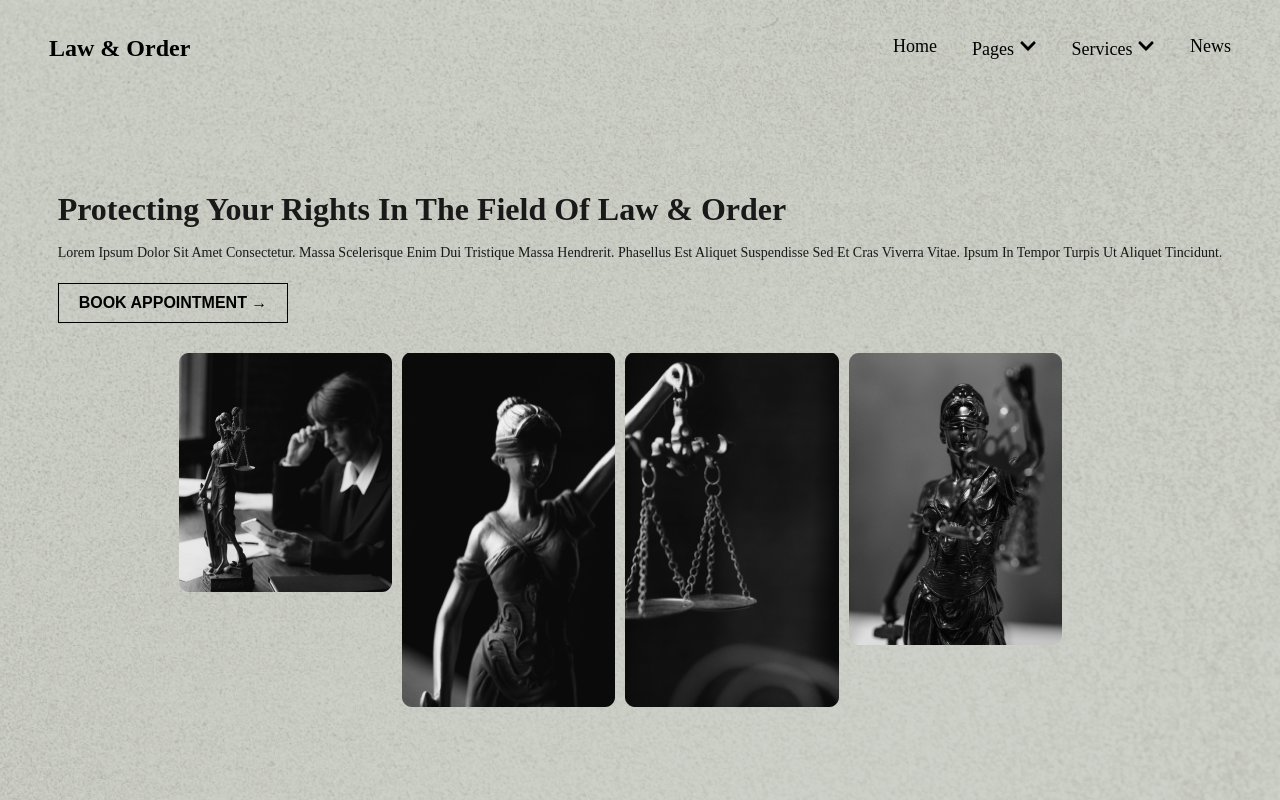
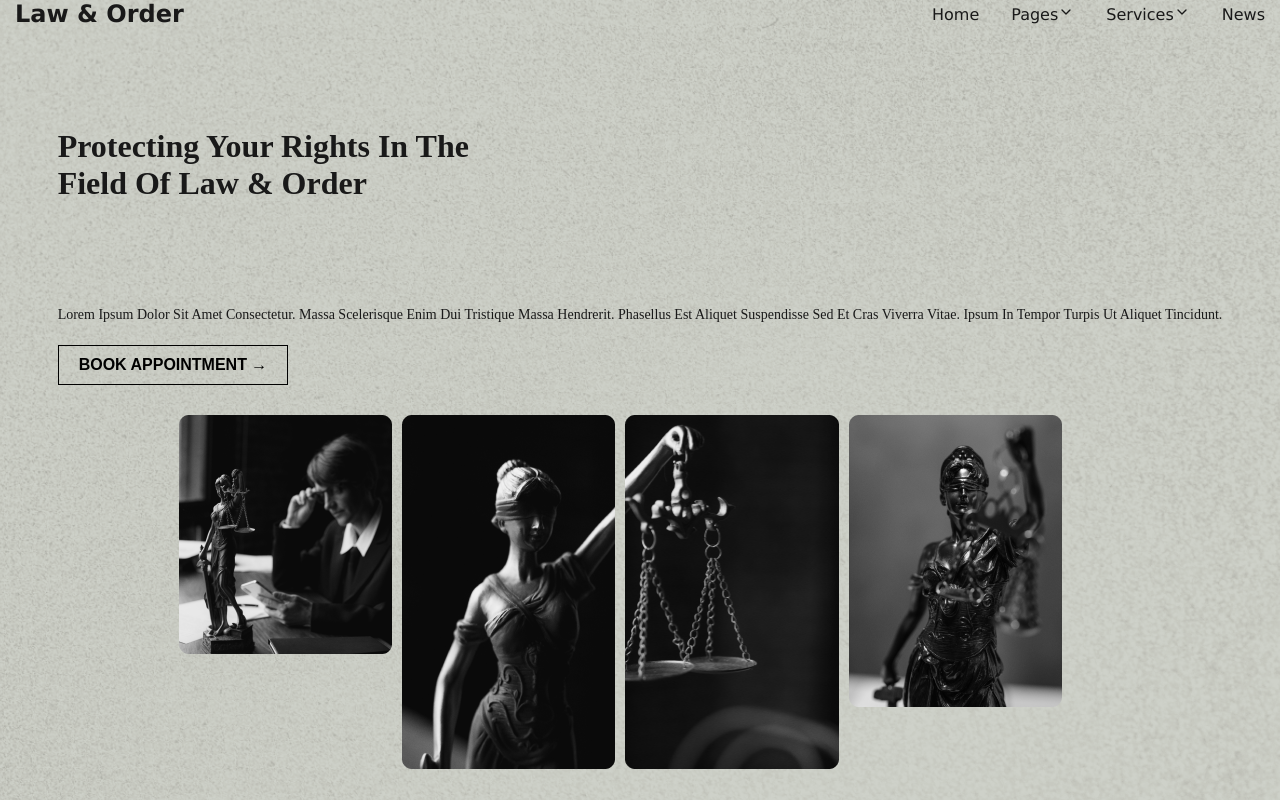
Before and after one commit to MdZaheen/Lawer-portfolio, a Next.js app: page / in a window 1280 px wide. Shown: the top 800 px of the page. Built offline with nearby package versions, Linux system fonts and the light colour scheme.

Commit message:
change in header

```diff
--- a/components/Header.js
+++ b/components/Header.js
@@ -1,56 +1,61 @@
-"use client";
-import React, { useState } from "react";
-import "../public/styles/header.css";
-import { FaChevronDown, FaChevronUp } from "react-icons/fa"; // Updated icons
+import React from 'react';
 
-const Header = () => {
-  const [pagesOpen, setPagesOpen] = useState(false);
-  const [servicesOpen, setServicesOpen] = useState(false);
+import { Search, ChevronDown } from 'lucide-react';
+import '../public/styles/header.css';
 
+function Header() {
   return (
-    <header className="header">
-      <div className="logo">Law & Order</div>
-      <nav className="nav">
-        <ul>
-          <li><a href="#" className="nav-link">Home</a></li>
-          <li
-            className="dropdown"
-            onMouseEnter={() => setPagesOpen(true)}
-            onMouseLeave={() => setPagesOpen(false)}
-          >
-            <a href="#" className="nav-link">
-              Pages {pagesOpen ? <FaChevronUp /> : <FaChevronDown />}
-            </a>
-            {pagesOpen && (
-              <ul className="dropdown-menu">
-                <li><a href="#" className="dropdown-item">About Us</a></li>
-                <li><a href="#" className="dropdown-item">Our Team</a></li>
-                <li><a href="#" className="dropdown-item">Testimonials</a></li>
-              </ul>
-            )}
-          </li>
-          <li
-            className="dropdown"
-            onMouseEnter={() => setServicesOpen(true)}
-            onMouseLeave={() => setServicesOpen(false)}
-          >
-            <a href="#" className="nav-link">
-              Services {servicesOpen ? <FaChevronUp /> : <FaChevronDown />}
-            </a>
-            {servicesOpen && (
-              <ul className="dropdown-menu">
-                <li><a href="#" className="dropdown-item">Insurance Law</a></li>
-                <li><a href="#" className="dropdown-item">Family Law</a></li>
-                <li><a href="#" className="dropdown-item">Real Estate Law</a></li>
-                <li><a href="#" className="dropdown-item">Corporate Law</a></li>
-              </ul>
-            )}
-          </li>
-          <li><a href="#" className="nav-link">News</a></li>
-        </ul>
-      </nav>
-    </header>
+    <div>
+      <header className="header">
+        <nav className="nav">
+          <a href="/" className="logo">
+            Law & Order
+          </a>
+
+          <div className="nav-links">
+            <NavLink href="/">Home</NavLink>
+
+            <div className="dropdown">
+              <NavLink href="/pages">
+                Pages
+                <ChevronDown className="chevron-icon" />
+              </NavLink>
+              <div className="dropdown-content">
+                <a href="/about" className="dropdown-link">About Us</a>
+                <a href="/case-studies" className="dropdown-link">Case Studies</a>
+                <a href="/attorneys" className="dropdown-link">Attorneys</a>
+              </div>
+            </div>
+
+            <div className="dropdown">
+              <NavLink href="/services">
+                Services
+                <ChevronDown className="chevron-icon" />
+              </NavLink>
+              <div className="dropdown-content">
+                <a href="/insurance-law" className="dropdown-link">Insurance Law</a>
+                <a href="/family-law" className="dropdown-link">Family Law</a>
+                <a href="/real-estate-law" className="dropdown-link">Real Estate Law</a>
+                <a href="/corporate-law" className="dropdown-link">Corporate Law</a>
+              </div>
+            </div>
+
+            <NavLink href="/news">News</NavLink>
+            {/* <Search className="search-icon" /> */}
+          </div>
+        </nav>
+      </header>
+    </div>
   );
-};
+}
+
+function NavLink({ href, children }) {
+  return (
+    <a href={href} className="nav-link">
+      <span>{children}</span>
+      <span></span>
+    </a>
+  );
+}
 
 export default Header;
--- a/components/HeroSection.js
+++ b/components/HeroSection.js
@@ -5,7 +5,7 @@ const HeroSection = () => {
   return (
     <div className="hero-section">
       <div className="hero-content">
-        <h1>Protecting Your Rights In The Field Of Law & Order</h1>
+        <h1 className="lawhead">Protecting Your Rights In The Field Of Law & Order</h1>
         <p>
           Lorem ipsum dolor sit amet consectetur. Massa scelerisque enim dui tristique massa hendrerit.
           Phasellus est aliquet suspendisse sed et cras viverra vitae. Ipsum in tempor turpis ut aliquet tincidunt.
--- a/package.json
+++ b/package.json
@@ -9,6 +9,7 @@
     "lint": "next lint"
   },
   "dependencies": {
+    "lucide-react": "^0.475.0",
     "next": "^15.1.7",
     "react": "^19.0.0",
     "react-dom": "^19.0.0",
--- a/public/styles/footer.css
+++ b/public/styles/footer.css
@@ -4,3 +4,18 @@
     background: #333;
     color: white;
   }
+
+  /* Hide scrollbar for Chrome, Safari, and Edge */
+::-webkit-scrollbar {
+  display: none;
+}
+
+/* Hide scrollbar for Firefox */
+html {
+  scrollbar-width: none;
+}
+
+/* Hide scrollbar for Internet Explorer, Edge */
+body {
+  -ms-overflow-style: none;
+}
--- a/public/styles/header.css
+++ b/public/styles/header.css
@@ -1,128 +1,166 @@
-body,
-html {
+
+/* Remove default margin/padding */
+body, html {
   margin: 0;
-  padding: 0;
-  box-sizing: border-box;
-  font-family: "Times New Roman", serif;
+  padding: 0px;
+  width: 100%;
+  /* overflow-x: hidden; Prevent horizontal scrolling */
 }
 
+/* Ensure header spans full width */
 .header {
   width: 100%;
-  display: flex;
-  justify-content: space-between; /* Keeps logo on the left, nav on the right */
-  align-items: center;
-  padding-top: 35px;
-  padding-bottom: 35px;
-  padding: 49px;
-  /* margin-right: 222.667px; */
-  /* margin-left: 222.667px; */
-  /*padding: 15px 30px;*/
-  background-color: rgba(0, 0, 0, 0);
+  margin: 0px;
+  padding: 0px;
+  /* padding-right: 20px; */
+  background: transparent;
+  position: absolute;
+  top: 0;
+  left: 0;
+  z-index: 9999;
   box-shadow: none;
-  box-sizing: border-box;
-  color: rgb(25, 25, 25);
-  font-family: "Times New Roman";
-  font-size: 14px;
-  font-weight: 300;
-  height: 47.667px;
-  line-height: 19.6px;
-  z-index: 199;
-  text-size-adjust: 100%;
-  text-transform: capitalize;
-  unicode-bidi: isolate;
-  position: absolute;
-
 }
 
+/* Ensure nav takes full width */
+.nav {
+  width: 100%;
+  margin: 0;
+  padding: 0px;
+
+  display: flex;
+  align-items: center;
+  justify-content: space-between;
+}
+
+/* Fix container issues */
+
+
+/* Adjust nav links and logo */
 .logo {
   font-size: 24px;
   font-weight: bold;
-  color: black;
+  color: rgb(25, 25, 25);
+  text-decoration: none;
+  padding-left: 15px;
 }
 
-/* Updated navigation styles */
-.nav {
-  margin-left: auto; /* Pushes navigation to the right */
+.nav-links {
   display: flex;
-  justify-content: flex-end; /* Ensures items align to the right */
   align-items: center;
+  gap: 32px;
+  padding-right: 15px;
 }
 
-.nav ul {
-  list-style: none;
+.nav-link {
+  position: relative;
+  color: rgb(25, 25, 25);
+  text-decoration: none;
+  transition: color 0.2s ease;
   display: flex;
-  gap: 35px;
-  margin: 0;
-  padding: 0;
-  justify-content: flex-end; /* Aligns menu items to the right */
+  align-items: center;
+  gap: 4px;
 }
 
-.nav a {
-  text-decoration: none;
-  color: black;
-  font-size: 18px;
-  font-weight: 500;
-  position: relative;
-  transition: color 0.3s ease-in-out;
+.nav-link span:first-child {
+  display: inline-block;
 }
 
-.nav-link:hover {
-  color: #333;
+.nav-link span:nth-child(2) {
+  position: absolute;
+  bottom: 0;
+  left: 0;
+  width: 0;
+  height: 2px;
+  background-color: rgb(25, 25, 25);
+  transition: width 0.3s ease;
 }
 
-.nav-link::after {
-  content: "";
-  width: 0;
-  height: 2px;
-  background: black;
-  position: absolute;
-  left: 0;
-  bottom: -5px;
-  transition: width 0.3s ease-in-out;
-}
-
-.nav-link:hover::after {
+.nav-link:hover span:nth-child(2) {
   width: 100%;
 }
 
+/* .search-icon {
+  width: 20px;
+  height: 20px;
+  color: rgb(25, 25, 25);
+  cursor: pointer;
+} */
+
 .dropdown {
   position: relative;
+  display: inline-block;
 }
 
-.dropdown-menu {
-  position: absolute;
-  background: white;
-  list-style: none;
-  padding: 0;
-  margin-top: 10px;
-  box-shadow: 0 4px 6px rgba(0, 0, 0, 0.1);
-  opacity: 0;
-  transform: translateY(-10px);
-  transition: opacity 0.3s ease, transform 0.3s ease;
-  border-radius: 5px;
-  width: 180px;
-  display: flex;
-  flex-direction: column; /* Make dropdown elements vertical */
+.chevron-icon {
+  width: 16px;
+  height: 16px;
+  transition: transform 0.3s ease;
 }
 
-.dropdown:hover .dropdown-menu {
-  opacity: 1;
-  transform: translateY(0);
+.dropdown:hover .chevron-icon {
+  transform: rotate(180deg);
 }
 
-.dropdown-item {
-  display: block;
-  padding: 10px 20px;
-  text-decoration: none;
-  color: black;
-  font-size: 16px;
-  font-weight: 600;
-  transition: background 0.3s ease;
-  white-space: nowrap; /* Ensure text doesn't wrap */
+.dropdown-content {
+  background-color:rgb (199, 202, 193);
+  position: absolute;
+  top: 100%;
+  left: 50%;
+  transform: translateX(-50%) translateY(-10px);
+  min-width: 200px;
+  box-shadow: 0 4px 12px rgba(0, 0, 0, 0.1);
+  border-radius: 8px;
+  opacity: 0;
+  visibility: hidden;
+  transition: all 0.3s ease;
+  transform-origin: top center;
 }
 
-.dropdown-item:hover {
-  background: black;
-  color: white;
-  border-radius: 3px;
+.dropdown:hover .dropdown-content {
+
+  opacity: 1;
+  visibility: visible;
+  transform: translateX(-50%) translateY(0);
 }
+
+.dropdown-link {
+  display: block;
+  padding: 12px 20px;
+  color: rgb(25, 25, 25);
+  text-decoration: none;
+  transition: background-color 0.2s ease;
+}
+
+.dropdown-link:first-child {
+  border-top-left-radius: 8px;
+  border-top-right-radius: 8px;
+}
+
+.dropdown-link:last-child {
+  border-bottom-left-radius: 8px;
+  border-bottom-right-radius: 8px;
+}
+
+.dropdown-link:hover {
+  background-color: rgba(25, 25, 25, 0.05);
+}
+
+/* Ensure the hero section has padding to avoid overlap with the fixed header */
+.hero-section {
+  padding-top: 100px; /* Adjust this value as needed */
+}
+
+/* Hide scrollbar for Chrome, Safari, and Edge */
+::-webkit-scrollbar {
+  display: none;
+}
+
+/* Hide scrollbar for Firefox */
+html {
+  scrollbar-width: none;
+}
+
+/* Hide scrollbar for Internet Explorer, Edge */
+body {
+  -ms-overflow-style: none;
+}
--- a/public/styles/hero.css
+++ b/public/styles/hero.css
@@ -1,6 +1,7 @@
 .hero-section {
   background-color: rgb(199, 202, 193);
-  background-image: url("/images/background.png"); /* Background image */
+  background-image: url("/images/background.png");
+  /* Background image */
   background-position: center;
   background-repeat: no-repeat;
   background-size: cover;
@@ -17,6 +18,8 @@
   width: 100%;
   text-align: center;
   position: relative;
+  padding: 0px;
+  margin: 0px;
 }
 
 .hero-content {
@@ -82,3 +85,31 @@
   width: 213px;
   height: 292px;
 }
+
+.lawhead {
+  height: 162px;
+  width: 471px;
+  font-family: "Sora, sans-serif";
+  font-size: 32px;
+  font-weight: 700;
+  box-sizing: border-box;
+  max-width: 100%;
+  text-align: left;
+  text-size-adjust: 100% ;
+  text-transform: capitalize;
+}
+
+/* Hide scrollbar for Chrome, Safari, and Edge */
+::-webkit-scrollbar {
+  display: none;
+}
+
+/* Hide scrollbar for Firefox */
+html {
+  scrollbar-width: none;
+}
+
+/* Hide scrollbar for Internet Explorer, Edge */
+body {
+  -ms-overflow-style: none;
+}
```
Also changed, not shown: 2 other files (tests, documents, lock files or other folders).
